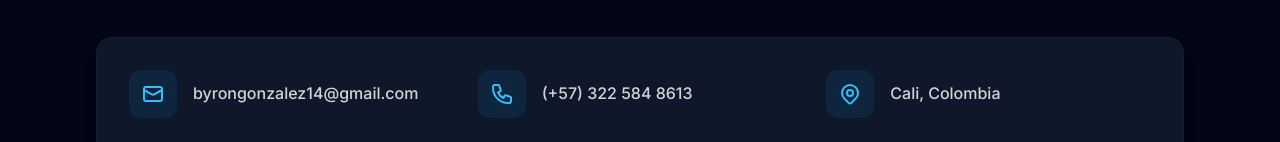
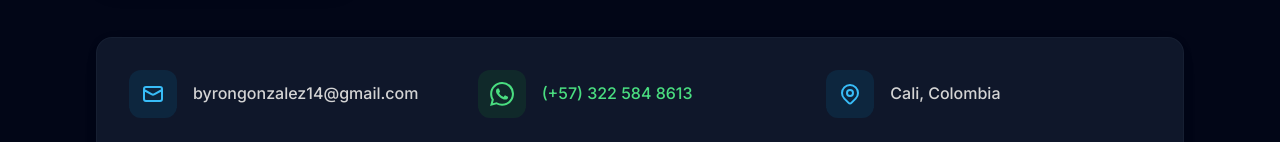
Before and after one commit to byrongonzalez14/cv-web-bg, an Angular app: page / in a window 1280 px wide. Shown: the part 655-797 px from the top of the page. Built offline with nearby package versions, Linux system fonts and the light colour scheme.

Commit message:
Update: Adding Whatsapp information and functionality

```diff
--- a/src/app/components/cv-display/cv-display.component.html
+++ b/src/app/components/cv-display/cv-display.component.html
@@ -50,12 +50,16 @@
           <span class="text-neutral-700 dark:text-neutral-300 font-medium">{{ cvData().personalInfo.contact.email }}</span>
         </div>
         <div class="flex items-center space-x-4 group">
-          <div class="flex-shrink-0 w-12 h-12 bg-primary-100 dark:bg-primary-900/30 rounded-xl flex items-center justify-center group-hover:bg-primary-200 dark:group-hover:bg-primary-900/50 transition-colors">
-            <svg class="w-6 h-6 text-primary-600 dark:text-primary-400" fill="none" stroke="currentColor" viewBox="0 0 24 24">
-              <path stroke-linecap="round" stroke-linejoin="round" stroke-width="2" d="M3 5a2 2 0 012-2h3.28a1 1 0 01.948.684l1.498 4.493a1 1 0 01-.502 1.21l-2.257 1.13a11.042 11.042 0 005.516 5.516l1.13-2.257a1 1 0 011.21-.502l4.493 1.498a1 1 0 01.684.949V19a2 2 0 01-2 2h-1C9.716 21 3 14.284 3 6V5z"></path>
+          <div class="flex-shrink-0 w-12 h-12 bg-green-100 dark:bg-green-900/30 rounded-xl flex items-center justify-center group-hover:bg-green-200 dark:group-hover:bg-green-900/50 transition-colors">
+            <svg class="w-6 h-6 text-green-600 dark:text-green-400" fill="currentColor" viewBox="0 0 24 24">
+              <path d="M17.472 14.382c-.297-.149-1.758-.867-2.03-.967-.273-.099-.471-.148-.67.15-.197.297-.767.966-.94 1.164-.173.199-.347.223-.644.075-.297-.15-1.255-.463-2.39-1.475-.883-.788-1.48-1.761-1.653-2.059-.173-.297-.018-.458.13-.606.134-.133.298-.347.446-.52.149-.174.198-.298.298-.497.099-.198.05-.371-.025-.52-.075-.149-.669-1.612-.916-2.207-.242-.579-.487-.5-.669-.51-.173-.008-.371-.01-.57-.01-.198 0-.52.074-.792.372-.272.297-1.04 1.016-1.04 2.479 0 1.462 1.065 2.875 1.213 3.074.149.198 2.096 3.2 5.077 4.487.709.306 1.262.489 1.694.625.712.227 1.36.195 1.871.118.571-.085 1.758-.719 2.006-1.413.248-.694.248-1.289.173-1.413-.074-.124-.272-.198-.57-.347m-5.421 7.403h-.004a9.87 9.87 0 01-5.031-1.378l-.361-.214-3.741.982.998-3.648-.235-.374a9.86 9.86 0 01-1.51-5.26c.001-5.45 4.436-9.884 9.888-9.884 2.64 0 5.122 1.03 6.988 2.898a9.825 9.825 0 012.893 6.994c-.003 5.45-4.437 9.884-9.885 9.884m8.413-18.297A11.815 11.815 0 0012.05 0C5.495 0 .16 5.335.157 11.892c0 2.096.547 4.142 1.588 5.945L.057 24l6.305-1.654a11.882 11.882 0 005.683 1.448h.005c6.554 0 11.89-5.335 11.893-11.893A11.821 11.821 0 0020.885 3.488"/>
             </svg>
           </div>
-          <span class="text-neutral-700 dark:text-neutral-300 font-medium">{{ cvData().personalInfo.contact.phone }}</span>
+          <a href="https://wa.me/{{ getCleanPhoneNumber(cvData().personalInfo.contact.phone) }}?text=Hello%20Byron!%20I%20saw%20your%20CV%20and%20I%27m%20interested%20in%20discussing%20potential%20opportunities."
+             target="_blank"
+             class="text-green-600 dark:text-green-400 hover:text-green-700 dark:hover:text-green-300 transition-colors font-medium">
+            {{ cvData().personalInfo.contact.phone }}
+          </a>
         </div>
         <div class="flex items-center space-x-4 group">
           <div class="flex-shrink-0 w-12 h-12 bg-primary-100 dark:bg-primary-900/30 rounded-xl flex items-center justify-center group-hover:bg-primary-200 dark:group-hover:bg-primary-900/50 transition-colors">
--- a/src/app/components/cv-display/cv-display.component.ts
+++ b/src/app/components/cv-display/cv-display.component.ts
@@ -29,4 +29,8 @@ export class CvDisplayComponent {
     if (level >= 3) return 'text-yellow-500';
     return 'text-orange-500';
   }
+
+  getCleanPhoneNumber(phone: string): string {
+    return phone.replace(/[^0-9]/g, '');
+  }
 }
```
